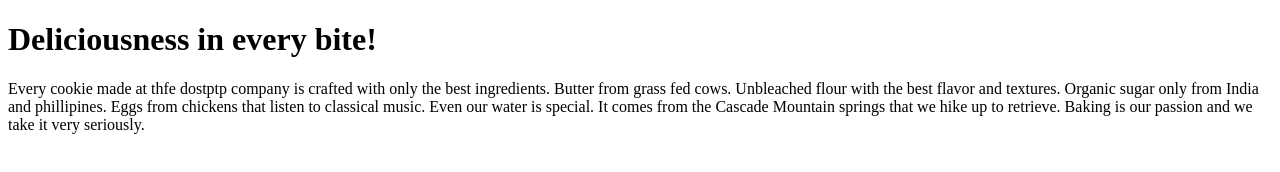
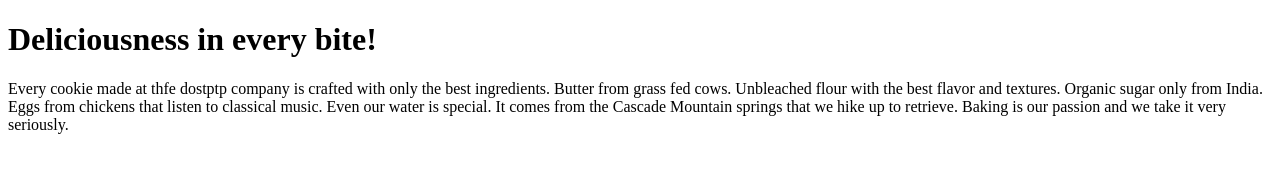
Before and after one commit to felixwulf7/cookie, a plain HTML site: page index.htm in a window 1280 px wide. Drawn offline with Linux system fonts and the light colour scheme.

Commit message:
Revert "explanation Update index.htm"

```diff
--- a/index.htm
+++ b/index.htm
@@ -4,7 +4,7 @@
 
 <h1>Deliciousness in every bite!</h1>
 
-<p>Every cookie made at thfe dostptp company is crafted with only the best ingredients. Butter from grass fed cows. Unbleached flour with the best flavor and textures. Organic sugar only from India and phillipines. Eggs from chickens that listen to classical music. Even our water is special. It comes from the Cascade Mountain springs that we hike up to retrieve. Baking is our passion and we take it very seriously.</p>
+<p>Every cookie made at thfe dostptp company is crafted with only the best ingredients. Butter from grass fed cows. Unbleached flour with the best flavor and textures. Organic sugar only from India. Eggs from chickens that listen to classical music. Even our water is special. It comes from the Cascade Mountain springs that we hike up to retrieve. Baking is our passion and we take it very seriously.</p>
 
 
 </body>
```
